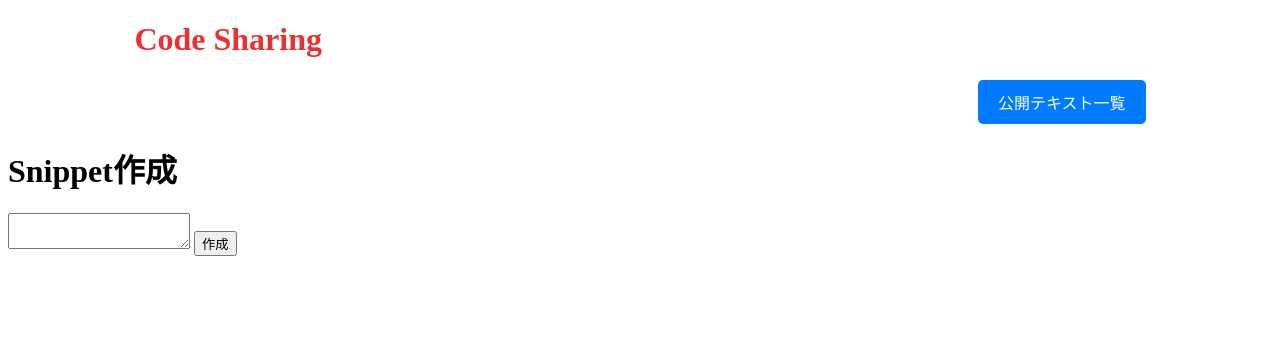
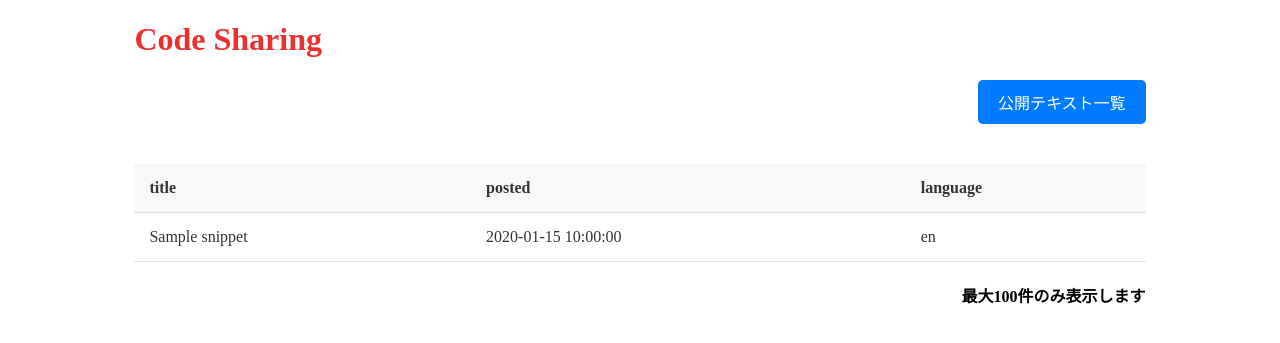
Before and after one commit to kashmii/recursion_snippet_share, a PHP site: template Views/list.php in a window 1280 px wide. Shown: the top 343 px of the page. Run offline with PHP 8.4, Linux system fonts and the light colour scheme; the template is opened without the code that fills it: most values are stand-ins (such as "Sample title", 1, 10 or a date in 2020).

Commit message:
list画面とバックエンド処理実装

```diff
--- a/Views/list.php
+++ b/Views/list.php
@@ -1,6 +1,24 @@
-<!-- views/create.php -->
-<h1>Snippet作成</h1>
-<form method="post" action="/submit">
-  <textarea name="content"></textarea>
-  <button type="submit">作成</button>
-</form>
+<div class="list-container">
+  <div class="list-table-wrapper">
+    <table>
+      <thead>
+        <tr>
+          <th>title</th>
+          <th>posted</th>
+          <th>language</th>
+        </tr>
+      </thead>
+      <tbody>
+        <?php foreach ($snippets as $snippet) : ?>
+          <tr onclick="location.href='/<?php echo $snippet['token']; ?>'">
+            <td><?php echo $snippet['title']; ?></td>
+            <td><?php echo $snippet['created_at']; ?></td>
+            <td><?php echo $snippet['language']; ?></td>
+          </tr>
+        <?php endforeach; ?>
+      </tbody>
+    </table>
+  </div>
+
+  <h4 class="note">最大100件のみ表示します</h4>
+</div>
--- a/css/styles.css
+++ b/css/styles.css
@@ -183,3 +183,61 @@
   margin: 20px 0 0 30px;
   padding: 10px;
 }
+
+/*        */
+/* list   */
+/*        */
+
+.list-container {
+  margin: 40px auto 200px;
+  width: 80%;
+}
+
+.list-table-wrapper {
+  .table-wrapper {
+    width: 80%;
+    margin: 50px auto;
+    border-collapse: collapse;
+  }
+
+  table {
+    width: 100%;
+    border-collapse: collapse;
+    text-align: left;
+  }
+
+  thead {
+    background-color: #f8f8f8;
+  }
+
+  th, td {
+    padding: 15px;
+    border-bottom: 1px solid #ddd;
+  }
+
+  th {
+    font-weight: bold;
+    color: #333;
+  }
+
+  td {
+    color: #333;
+  }
+
+  tbody tr {
+    cursor: pointer;
+    transition: background-color 0.3s ease;
+  }
+
+  tbody tr:hover {
+    background-color: #f1f1f1;
+  }
+
+  tbody tr td {
+    font-weight: normal;
+  }
+}
+
+.note {
+  text-align: right;
+}
```
Also changed, not shown: Controllers/SnippetController.php (+14 -9 lines), Routing/routes.php (+2 -6 lines).
